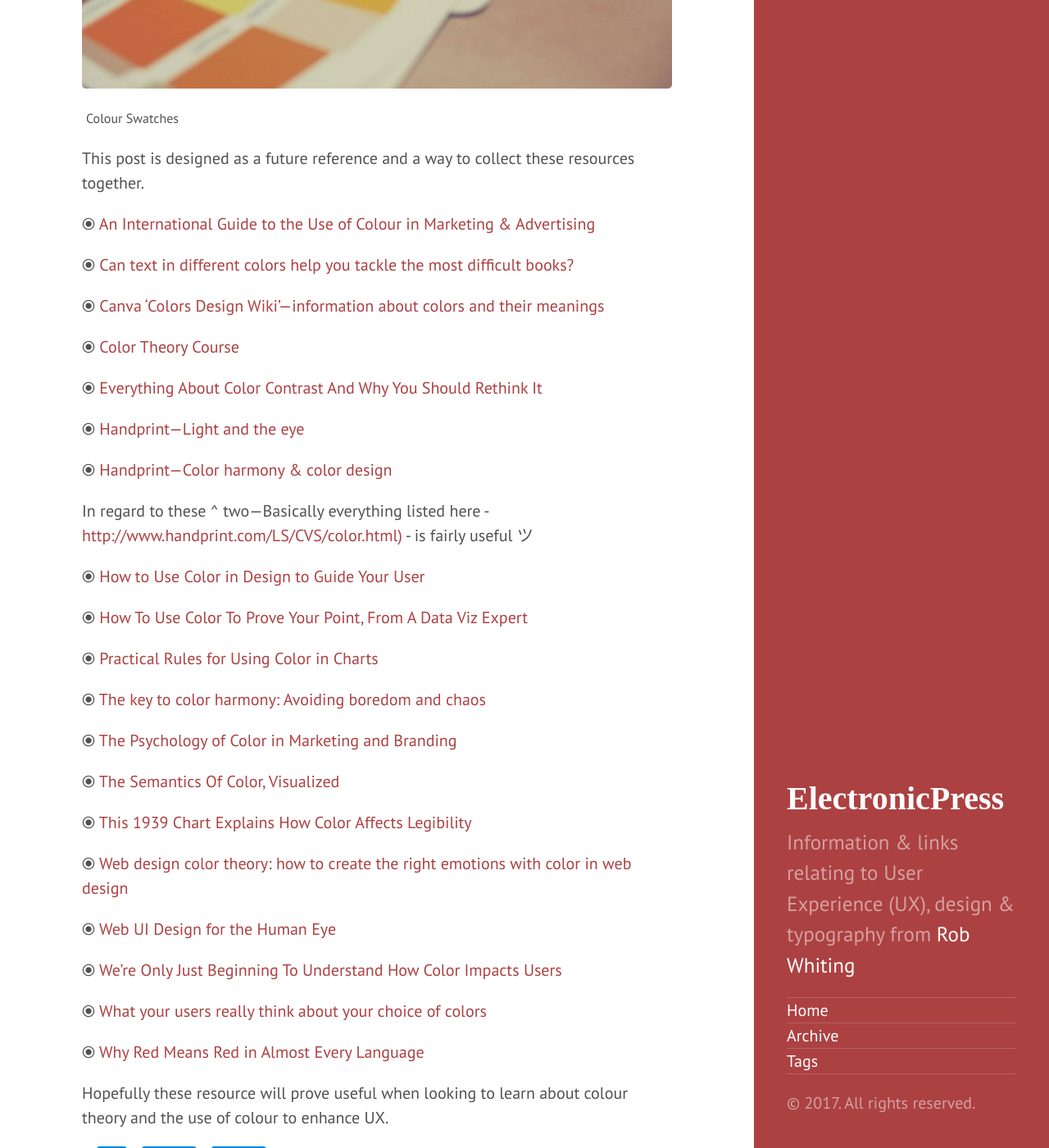
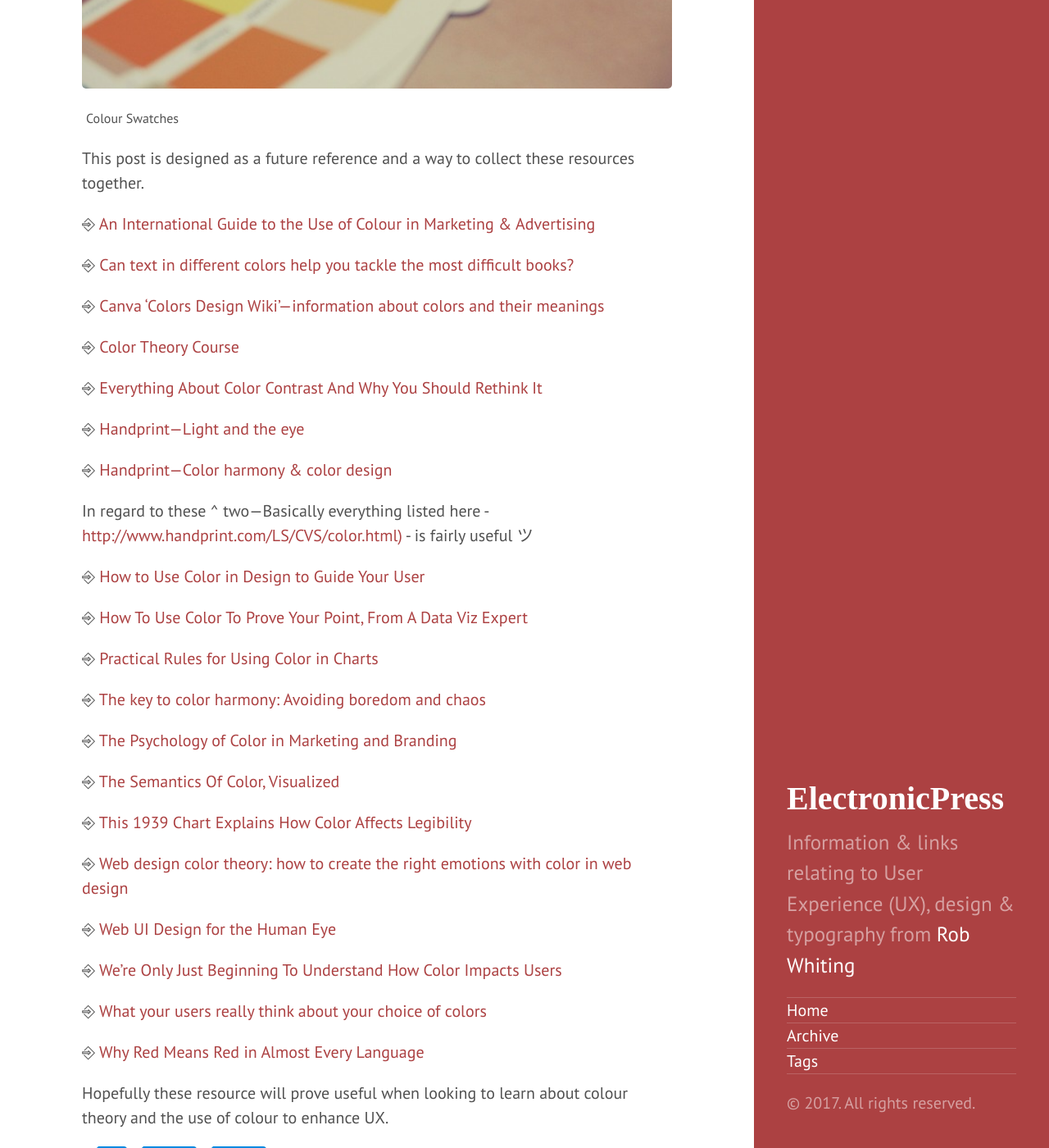
Before and after one commit to whitingx/whitingx.github.io, a Jekyll site: the page built from _posts/2017-04-27-colour-theory-links-resources.md, in a window 1280 px wide and 1400 px high, scrolled down 661 px. Shown: the whole window at 82% size. Built offline with Jekyll 4.4.1, drawn with Linux system fonts in a browser that asks for light colours; some web fonts are replaced; comment, search, counter and statistics services are not loaded.

Commit message:
Update 2017-04-27-colour-theory-links-resources.md
Updated bullet style

```diff
--- a/_posts/2017-04-27-colour-theory-links-resources.md
+++ b/_posts/2017-04-27-colour-theory-links-resources.md
@@ -11,44 +11,44 @@ A recent [UXDiscuss](http://uxdiscuss.com/use-colour-ux/) event looking at the u
 
 This post is designed as a future reference and a way to collect these resources together.
 
-⦿ [An International Guide to the Use of Colour in Marketing & Advertising](https://www.six-degrees.com/an-international-guide-on-the-use-of-color-in-marketing-advertising/)
+⎆ [An International Guide to the Use of Colour in Marketing & Advertising](https://www.six-degrees.com/an-international-guide-on-the-use-of-color-in-marketing-advertising/)
 
-⦿ [Can text in different colors help you tackle the most difficult books?](http://mashable.com/2016/05/16/color-text-books/)
+⎆ [Can text in different colors help you tackle the most difficult books?](http://mashable.com/2016/05/16/color-text-books/)
 
-⦿ [Canva 'Colors Design Wiki'—information about colors and their meanings](https://www.canva.com/colors/)
+⎆ [Canva 'Colors Design Wiki'—information about colors and their meanings](https://www.canva.com/colors/)
 
-⦿ [Color Theory Course](http://www.digitaldesignacademy.com/color-theory)
+⎆ [Color Theory Course](http://www.digitaldesignacademy.com/color-theory)
 
-⦿ [Everything About Color Contrast And Why You Should Rethink It](https://www.smashingmagazine.com/2014/10/color-contrast-tips-and-tools-for-accessibility/)
+⎆ [Everything About Color Contrast And Why You Should Rethink It](https://www.smashingmagazine.com/2014/10/color-contrast-tips-and-tools-for-accessibility/)
 
-⦿ [Handprint—Light and the eye](http://www.handprint.com/HP/WCL/color1.html)
+⎆ [Handprint—Light and the eye](http://www.handprint.com/HP/WCL/color1.html)
 
-⦿ [Handprint—Color harmony & color design](http://www.handprint.com/HP/WCL/tech13.html)
+⎆ [Handprint—Color harmony & color design](http://www.handprint.com/HP/WCL/tech13.html)
 
 In regard to these ^ two—Basically everything listed here - [http://www.handprint.com/LS/CVS/color.html)](http://www.handprint.com/LS/CVS/color.html) - is fairly useful ツ
 
-⦿ [How to Use Color in Design to Guide Your User](https://webdesignledger.com/how-to-use-color-in-design-to-guide-your-user/)
+⎆ [How to Use Color in Design to Guide Your User](https://webdesignledger.com/how-to-use-color-in-design-to-guide-your-user/)
 
-⦿ [How To Use Color To Prove Your Point, From A Data Viz Expert](https://www.fastcodesign.com/3062182/how-to-use-color-to-prove-your-point-from-a-data-viz-expert)
+⎆ [How To Use Color To Prove Your Point, From A Data Viz Expert](https://www.fastcodesign.com/3062182/how-to-use-color-to-prove-your-point-from-a-data-viz-expert)
 
-⦿ [Practical Rules for Using Color in Charts](http://www.perceptualedge.com/articles/visual_business_intelligence/rules_for_using_color.pdf)
+⎆ [Practical Rules for Using Color in Charts](http://www.perceptualedge.com/articles/visual_business_intelligence/rules_for_using_color.pdf)
 
-⦿ [The key to color harmony: Avoiding boredom and chaos](https://thenextweb.com/creativity/2014/06/21/key-color-harmony-avoiding-boredom-chaos/)
+⎆ [The key to color harmony: Avoiding boredom and chaos](https://thenextweb.com/creativity/2014/06/21/key-color-harmony-avoiding-boredom-chaos/)
 
-⦿ [The Psychology of Color in Marketing and Branding](https://www.entrepreneur.com/article/233843)
+⎆ [The Psychology of Color in Marketing and Branding](https://www.entrepreneur.com/article/233843)
 
-⦿ [The Semantics Of Color, Visualized](https://www.fastcodesign.com/3039018/the-semantics-of-color-visualized)
+⎆ [The Semantics Of Color, Visualized](https://www.fastcodesign.com/3039018/the-semantics-of-color-visualized)
 
-⦿ [This 1939 Chart Explains How Color Affects Legibility](https://www.fastcodesign.com/3052263/this-1939-chart-explains-how-color-affects-legibility)
+⎆ [This 1939 Chart Explains How Color Affects Legibility](https://www.fastcodesign.com/3052263/this-1939-chart-explains-how-color-affects-legibility)
 
-⦿ [Web design color theory: how to create the right emotions with color in web design](https://thenextweb.com/dd/2015/04/07/how-to-create-the-right-emotions-with-color-in-web-design/)
+⎆ [Web design color theory: how to create the right emotions with color in web design](https://thenextweb.com/dd/2015/04/07/how-to-create-the-right-emotions-with-color-in-web-design/)
 
-⦿ [Web UI Design for the Human Eye](https://www.uxpin.com/studio/ebooks/visual-web-ui-design-colors-space-contrast/)
+⎆ [Web UI Design for the Human Eye](https://www.uxpin.com/studio/ebooks/visual-web-ui-design-colors-space-contrast/)
 
-⦿ [We’re Only Just Beginning To Understand How Color Impacts Users](https://www.fastcodesign.com/3063124/evidence/were-only-just-beginning-to-understand-how-color-impacts-users)
+⎆ [We’re Only Just Beginning To Understand How Color Impacts Users](https://www.fastcodesign.com/3063124/evidence/were-only-just-beginning-to-understand-how-color-impacts-users)
 
-⦿ [What your users really think about your choice of colors](http://hackingui.com/design/what-your-users-really-think-about-your-choice-of-colors/)
+⎆ [What your users really think about your choice of colors](http://hackingui.com/design/what-your-users-really-think-about-your-choice-of-colors/)
 
-⦿ [Why Red Means Red in Almost Every Language](http://nautil.us/issue/26/color/why-red-means-red-in-almost-every-language)
+⎆ [Why Red Means Red in Almost Every Language](http://nautil.us/issue/26/color/why-red-means-red-in-almost-every-language)
 
 Hopefully these resource will prove useful when looking to learn about colour theory and the use of colour to enhance UX.
```
